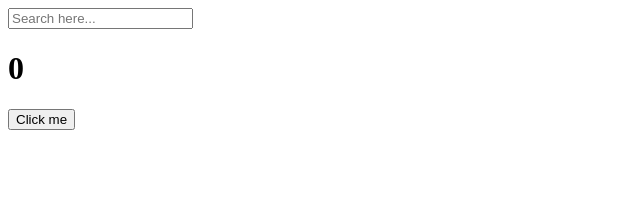
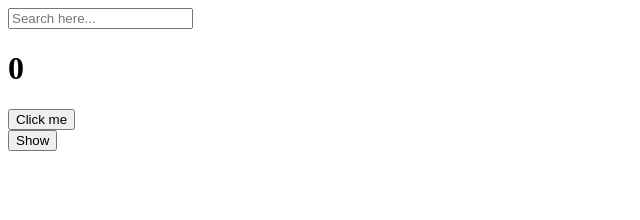
Before and after one commit to hwahyeon/class-reactjs-beginner, a React (Create React App) app in the folder react_app/: page / in a window 1280 px wide. Shown: the top 220 px of the page, without its empty margins (0-640 px from the left). Built offline with nearby package versions, Linux system fonts and the light colour scheme.

Commit message:
Studying about the Cleanup function

```diff
--- a/react_app/src/App.js
+++ b/react_app/src/App.js
@@ -19,7 +19,7 @@ function App() {
   }, [keyword]);
   useEffect(()=>{
     console.log("I run when keyword & counter change.");
-  }, [keyword, counter])
+  }, [keyword, counter]);
   // []에 있는 것이 변화할 때마다 렌더링하란 뜻.
   return (
     <div>
@@ -28,6 +28,6 @@ function App() {
       <button onClick={onClick}>Click me</button>
     </div>
   );
-}
+};
 
 export default App;
--- /dev/null
+++ b/react_app/src/App2.js
@@ -0,0 +1,34 @@
+import { useState, useEffect } from "react";
+
+// Cleanup function
+
+// function Hello() {
+//     useEffect(()=>{
+//         console.log("created");
+//         return () => console.log("distroyed");
+//     }, []);
+//     return <h1>Hello</h1>;
+// }
+
+function Hello() {
+    function byFn () {
+        console.log("distroyed");
+    }
+    function hiFn(){
+        console.log("created");
+        return byFn;
+    }
+    useEffect(effectFn, []);
+    return <h1>Hello</h1>;
+}
+
+function App() {
+    const [showing, setShowing] = useState(false);
+    const onClick = () => setShowing((prev) => !prev);
+    return <div>
+        {showing ? <Hello /> : null}
+        <button onClick={onClick}>{showing ? "Hide" : "Show"}</button>
+    </div>
+}
+
+export default App;
--- a/react_app/src/index.js
+++ b/react_app/src/index.js
@@ -1,10 +1,12 @@
 import React from 'react';
 import ReactDOM from 'react-dom/client';
 import App from './App';
+import App2 from './App2';
 
 const root = ReactDOM.createRoot(document.getElementById('root'));
 root.render(
   <React.StrictMode>
     <App />
+    <App2 />
   </React.StrictMode>
 );
```
